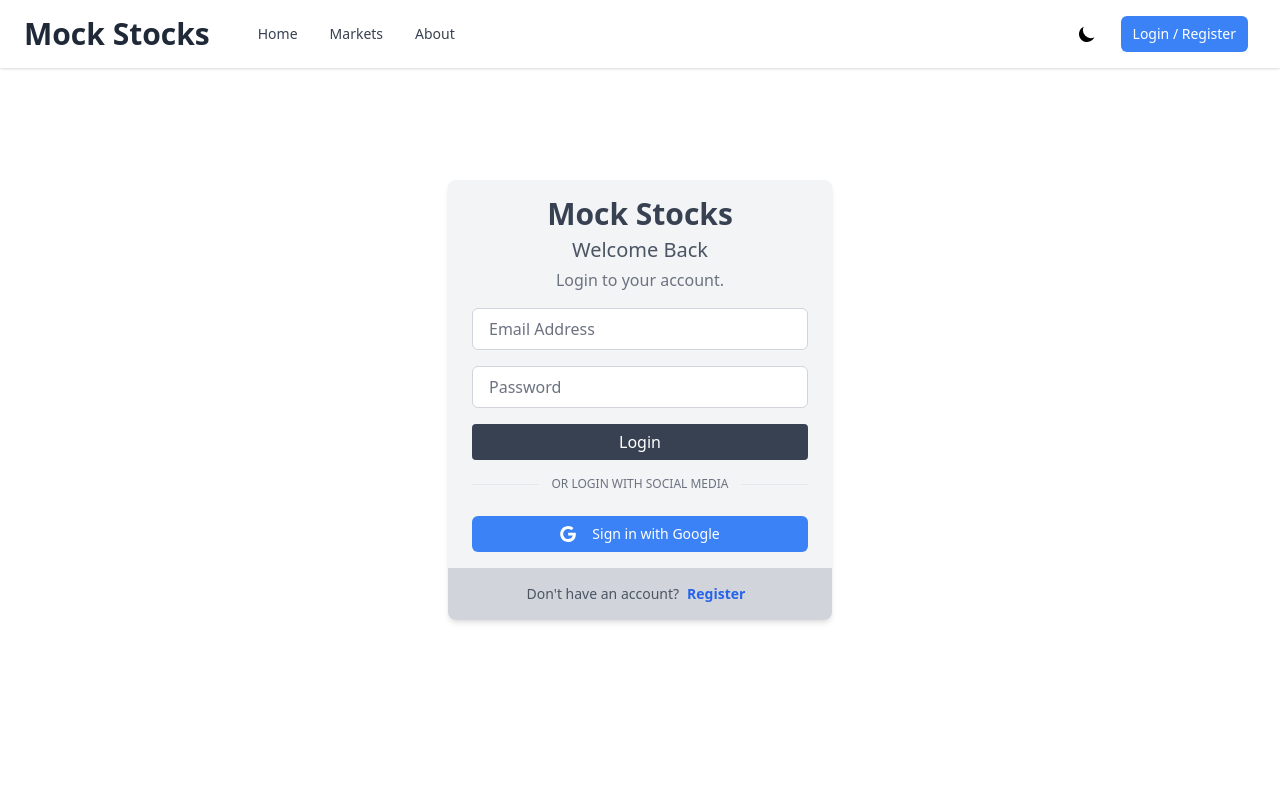
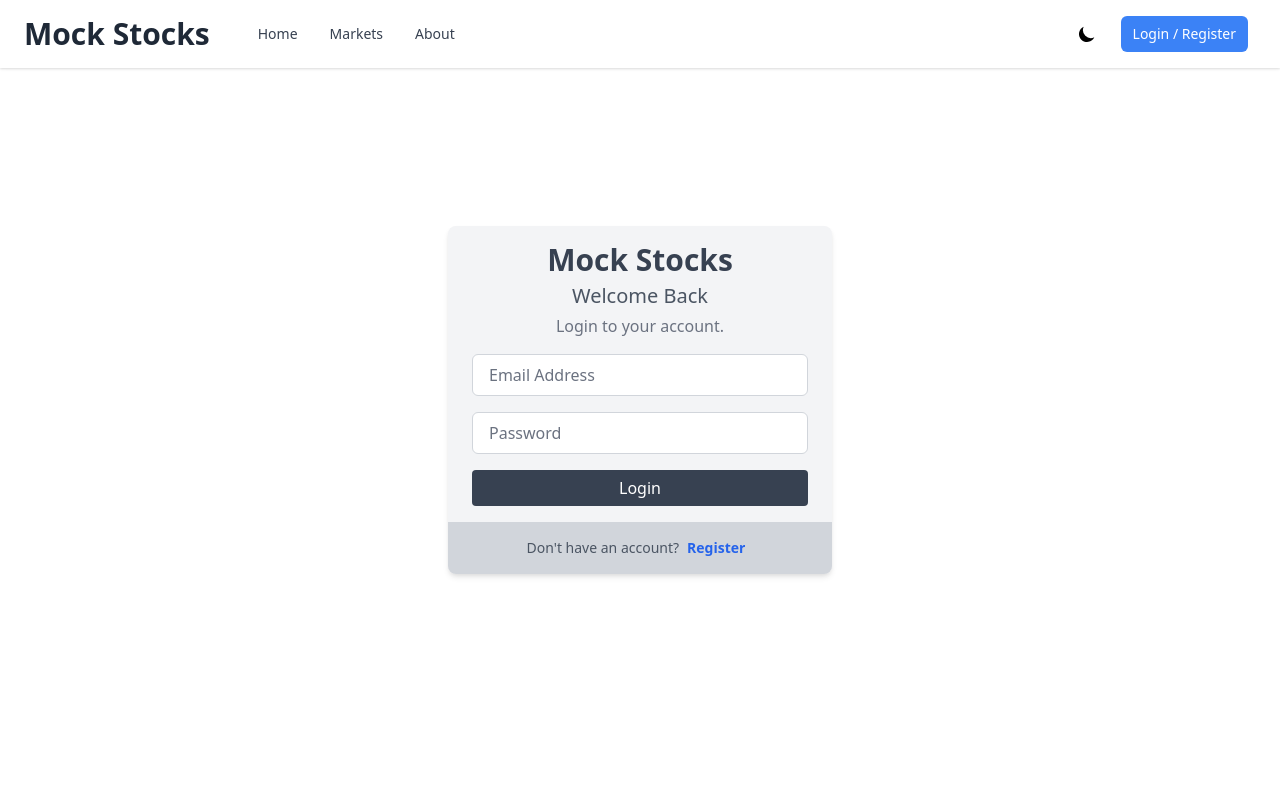
Before and after one commit to jackytea/mock-stocks, a React (Create React App) app in the folder frontend/: page /auth in a window 1280 px wide. Shown: the top 800 px of the page. Built offline with nearby package versions, Linux system fonts and the light colour scheme; no server answers; what tailwindcss-font-inter would draw is missing.

Commit message:
undo google login

```diff
--- a/frontend/package.json
+++ b/frontend/package.json
@@ -12,7 +12,6 @@
     "jwt-decode": "^3.1.2",
     "react": "^17.0.2",
     "react-dom": "^17.0.2",
-    "react-google-login": "^5.2.2",
     "react-redux": "^7.2.4",
     "react-router-dom": "^5.2.0",
     "react-scripts": "^4.0.3",
--- a/frontend/src/components/Auth/Auth.js
+++ b/frontend/src/components/Auth/Auth.js
@@ -98,27 +98,6 @@ const Auth = () => {
               </button>
             </div>
           </form>
-
-          <div className="flex items-center justify-between mt-4">
-            <span className="w-1/5 border-b dark:border-gray-600 lg:w-1/5"></span>
-
-            <span className="text-xs text-center text-gray-500 uppercase dark:text-gray-400 hover:underline">or login with Social Media</span>
-
-            <span className="w-1/5 border-b dark:border-gray-400 lg:w-1/5"></span>
-          </div>
-
-          <div className="flex items-center mt-6 -mx-2">
-            <button type="button"
-              className="disabled:opacity-10 flex items-center justify-center w-full px-6 py-2 mx-2 text-sm font-medium text-white transition-colors duration-200 transform bg-blue-500 rounded-md hover:bg-blue-400 focus:bg-blue-400 focus:outline-none" disabled>
-              <svg className="w-4 h-4 mx-2 fill-current" viewBox="0 0 24 24">
-                <path
-                  d="M12.24 10.285V14.4h6.806c-.275 1.765-2.056 5.174-6.806 5.174-4.095 0-7.439-3.389-7.439-7.574s3.345-7.574 7.439-7.574c2.33 0 3.891.989 4.785 1.849l3.254-3.138C18.189 1.186 15.479 0 12.24 0c-6.635 0-12 5.365-12 12s5.365 12 12 12c6.926 0 11.52-4.869 11.52-11.726 0-.788-.085-1.39-.189-1.989H12.24z">
-                </path>
-              </svg>
-
-              <span className="hidden mx-2 sm:inline">Sign in with Google</span>
-            </button>
-          </div>
         </div>
 
         <div className="flex items-center justify-center py-4 text-center bg-gray-300 dark:bg-gray-700">
```
Also changed, not shown: 1 other file (tests, documents, lock files or other folders).
